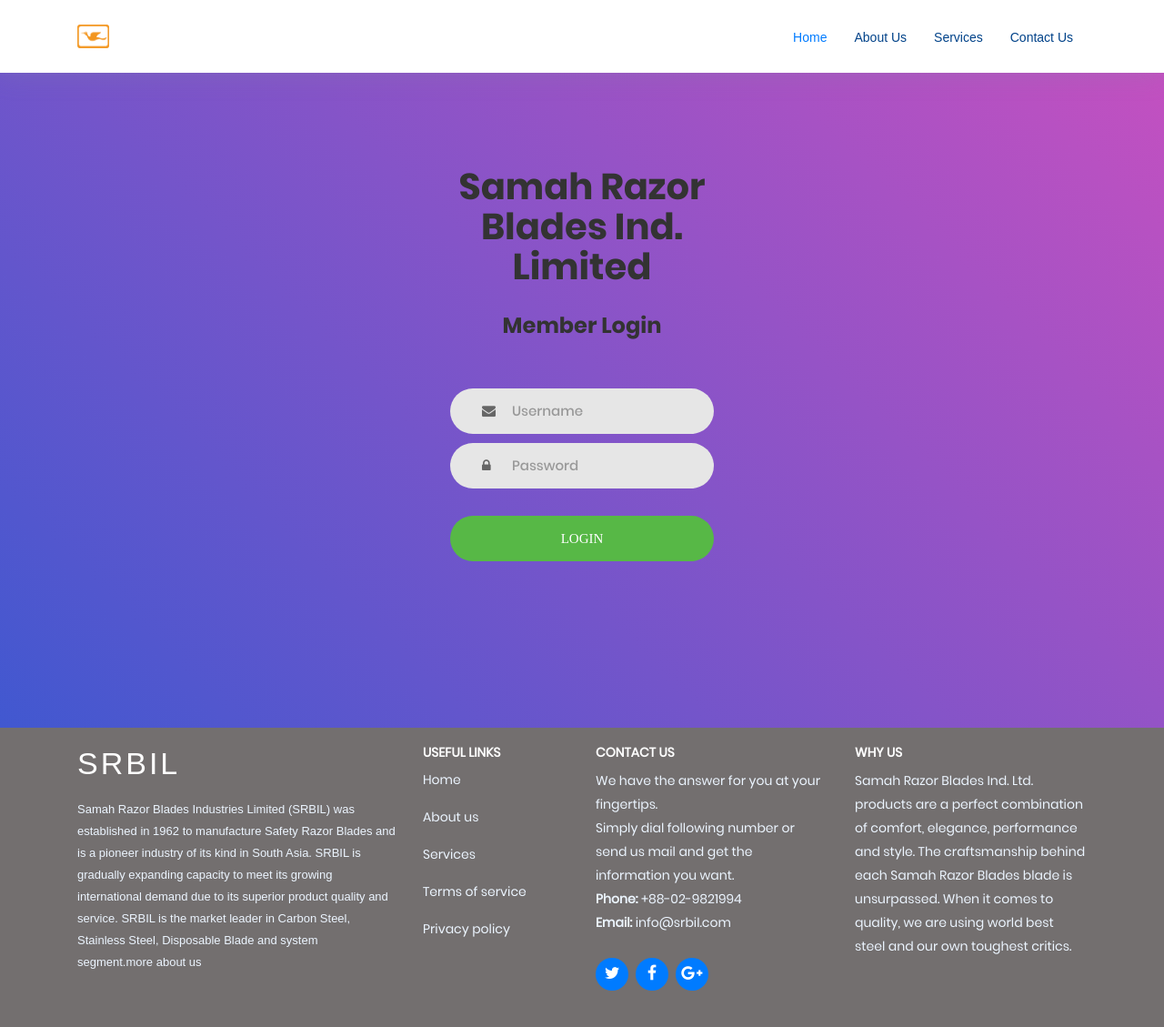
After one commit to Azizul31/Sales-Automation-System, a PHP site: page /login.php in a window 1280 px wide. The commit adds this page. Shown: the whole page at 91% size. Run offline with PHP 8.4, Linux system fonts and the light colour scheme; some web fonts are replaced.

Commit message:
login page modified and added in php format

```diff
--- a/login page final/Contact_us.php
+++ b/login page final/Contact_us.php
@@ -1,12 +1,6 @@
 <!DOCTYPE html>
-<html lang="en">
-<head>
-    </head>
-<body>
 
 <?php
 include("head.php");
 include("foot.php");
 ?>
-
-</body>
--- /dev/null
+++ b/login page final/login.php
@@ -0,0 +1,42 @@
+
+
+<?php
+include("head.php");
+?>
+<div class="limiter">
+
+		<div class="container-login100">
+				<form class="login100-form validate-form">
+					<span class="login100-form-title">
+                    <h1>Samah Razor Blades Ind. Limited</h1>   <br>
+						Member Login
+					</span>
+
+					<div class="wrap-input100 validate-input" data-validate = "Valid email is required: ex@abc.xyz">
+						<input class="input100" type="text" name="username" placeholder="Username">
+						<span class="focus-input100"></span>
+						<span class="symbol-input100">
+							<i class="fa fa-envelope" aria-hidden="true"></i>
+						</span>
+					</div>
+
+					<div class="wrap-input100 validate-input" data-validate = "Password is required">
+						<input class="input100" type="password" name="pass" placeholder="Password">
+						<span class="focus-input100"></span>
+						<span class="symbol-input100">
+							<i class="fa fa-lock" aria-hidden="true"></i>
+						</span>
+					</div>
+
+					<div class="container-login100-form-btn">
+						<button class="login100-form-btn">
+							Login
+						</button>
+					</div>
+				</form>
+			</div>
+		</div>
+	</div>
+<?php
+include("foot.php");
+?>
```
